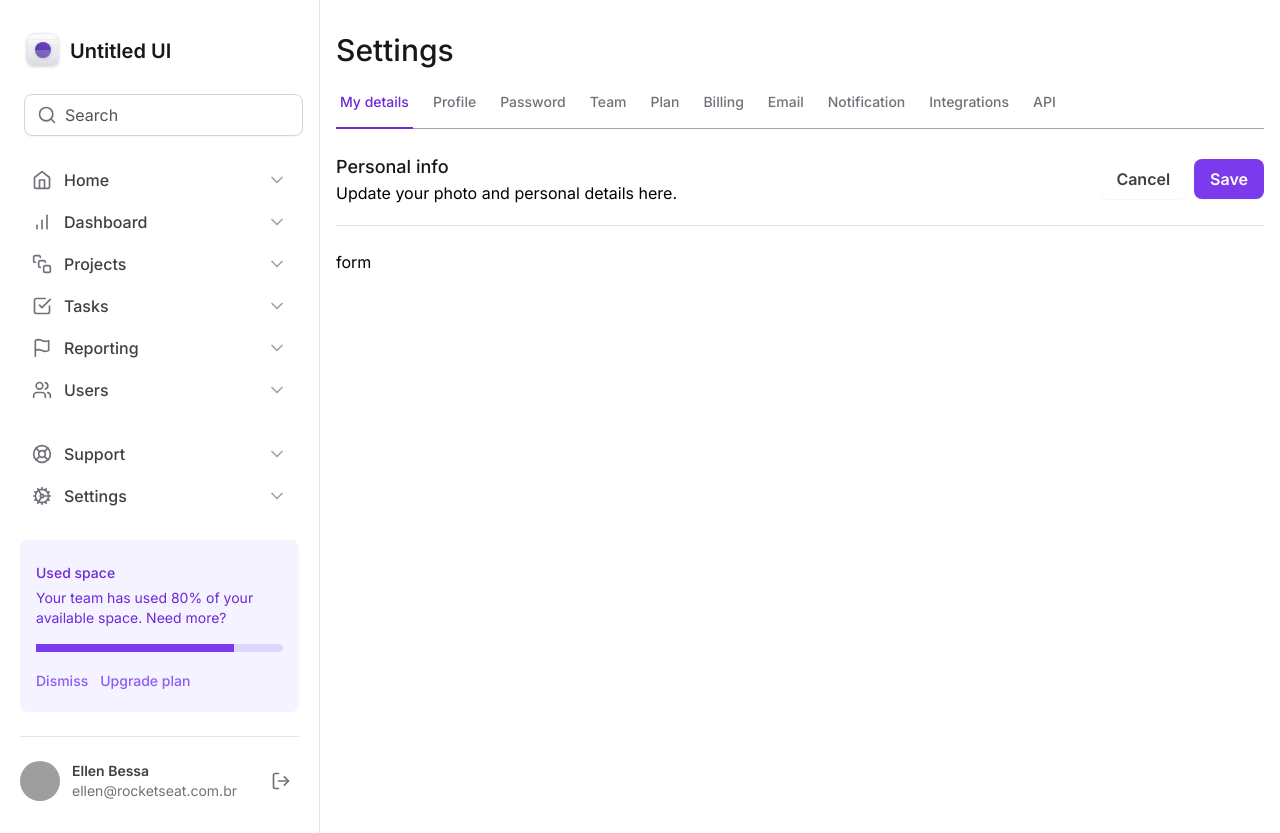
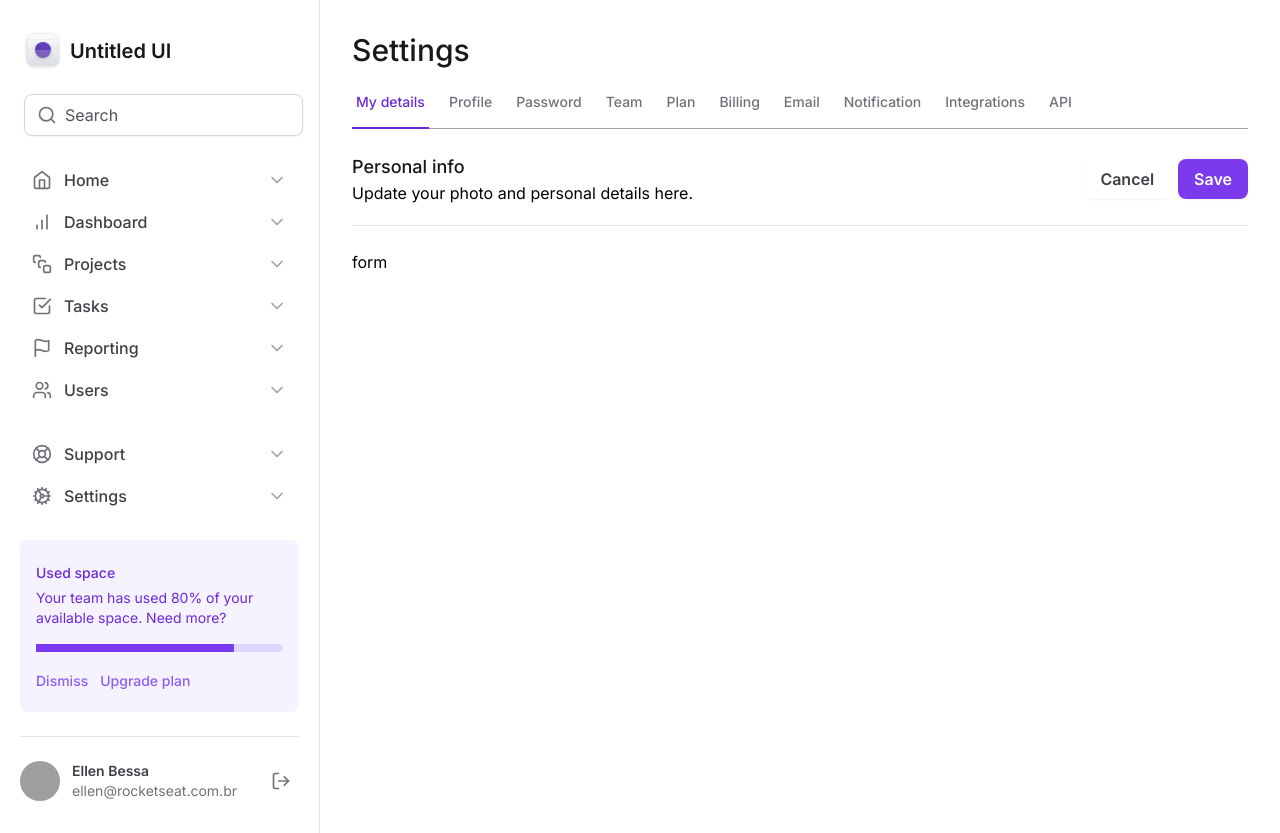
Before and after one commit to EllenBessa/tailwind-next, a Next.js app: page / in a window 1280 px wide. Built offline with nearby package versions, Linux system fonts and the light colour scheme; grey boxes are pictures that could not be loaded.

Commit message:
refactor: :recycle: Aumentando o padding

```diff
--- a/src/app/layout.tsx
+++ b/src/app/layout.tsx
@@ -20,7 +20,7 @@
       <body className={inter.className}>
         <div className="grid min-h-screen grid-cols-app">
           <Sidebar />
-          <main className="px-4 pb-12 pt-8">{children}</main>
+          <main className="px-8 pb-12 pt-8">{children}</main>
         </div>
       </body>
     </html>
```
